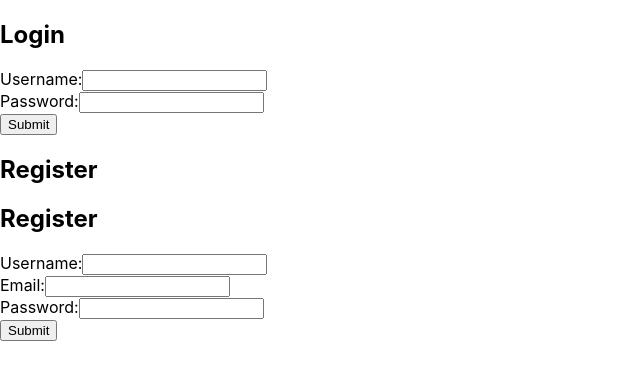
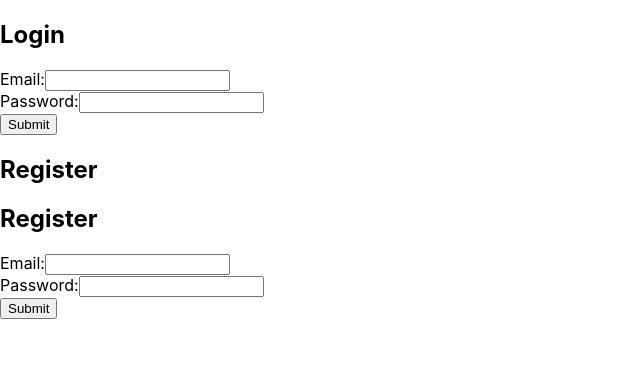
Before and after one commit to FrankM-7/goal-wise, a React (Create React App) app in the folder frontend/: page / in a window 1280 px wide. Shown: the top 380 px of the page, without its empty margins (0-640 px from the left). Built offline with nearby package versions, Linux system fonts and the light colour scheme.

Commit message:
fixing: register

```diff
--- a/frontend/src/Authentication/Login.js
+++ b/frontend/src/Authentication/Login.js
@@ -40,7 +40,7 @@ function LoginForm({ onLogin }) {
   return (
     <form onSubmit={handleSubmit}>
       <div>
-        <label htmlFor="username">Username:</label>
+        <label htmlFor="username">Email:</label>
         <input
           type="text"
           id="username"
--- a/frontend/src/Authentication/Register.js
+++ b/frontend/src/Authentication/Register.js
@@ -2,13 +2,8 @@ import React, { useState } from 'react';
 import axios from 'axios';
 
 function RegisterForm({ onRegister }) {
-  const [username, setUsername] = useState('');
   const [email, setEmail] = useState('');
   const [password, setPassword] = useState('');
-
-  const handleUsernameChange = (e) => {
-    setUsername(e.target.value);
-  };
 
   const handleEmailChange = (e) => {
     setEmail(e.target.value);
@@ -38,7 +33,6 @@ function RegisterForm({ onRegister }) {
       });
 
     // Reset the form
-    setUsername('');
     setEmail('');
     setPassword('');
   };
@@ -46,15 +40,6 @@ function RegisterForm({ onRegister }) {
   return (
     <form onSubmit={handleSubmit}>
       <h2>Register</h2>
-      <div>
-        <label htmlFor="username">Username:</label>
-        <input
-          type="text"
-          id="username"
-          value={username}
-          onChange={handleUsernameChange}
-        />
-      </div>
       <div>
         <label htmlFor="email">Email:</label>
         <input
```
Also changed, not shown: 7 other files (tests, documents, lock files or other folders).
